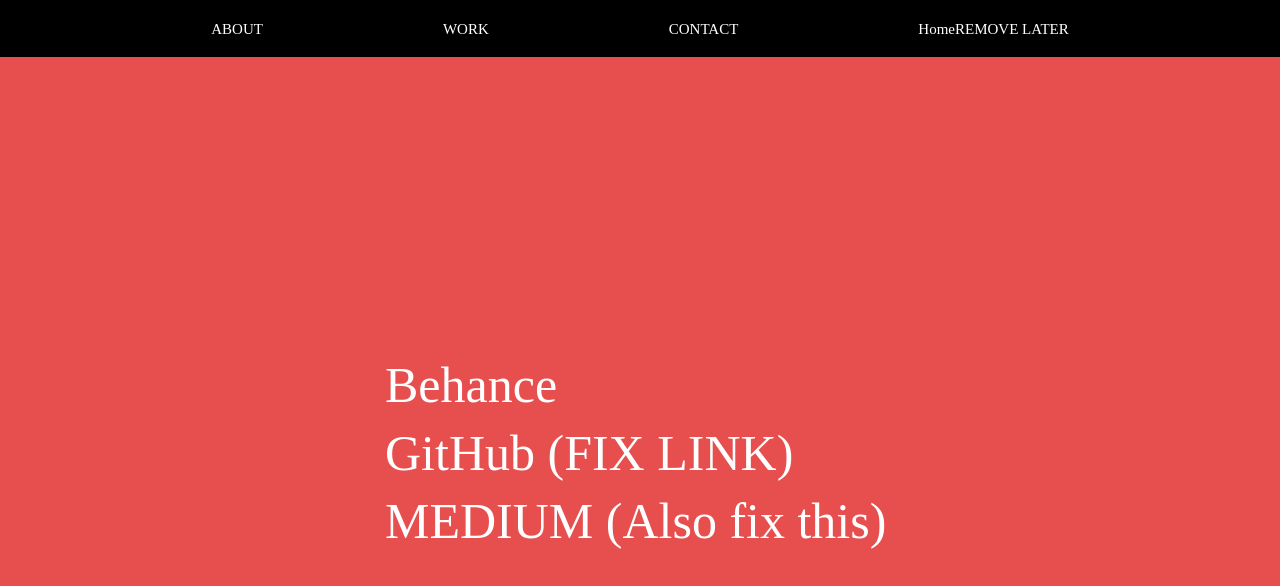
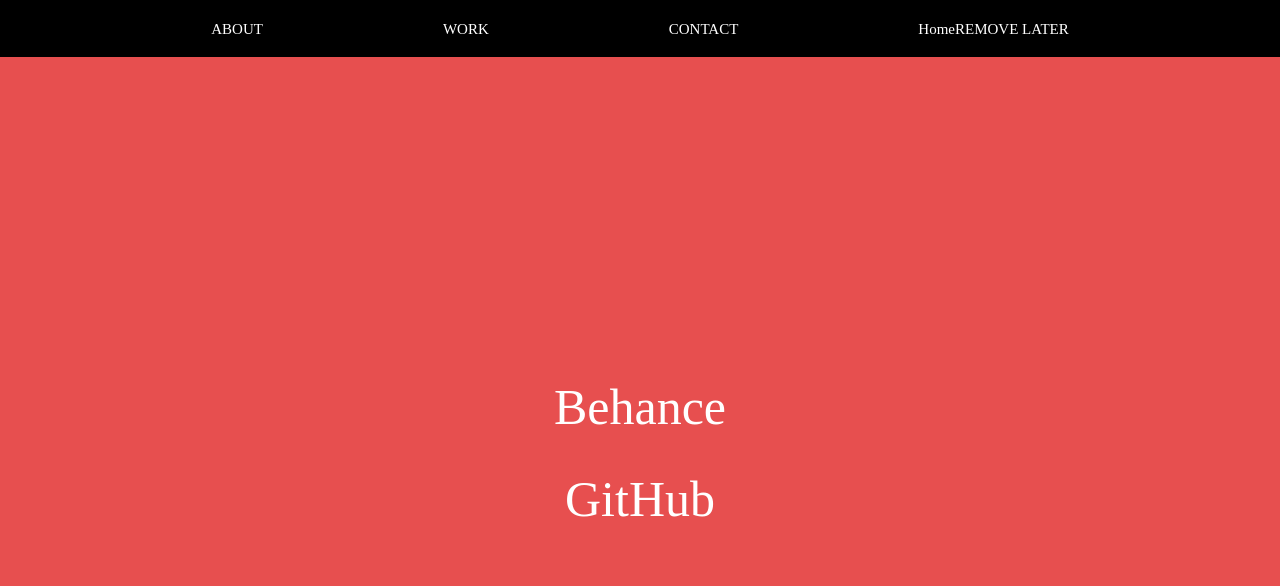
Before and after one commit to Tanflare/ts-website, a React (Create React App) app: page / in a window 1280 px wide. Both pictures are taken after a click on the link "WORK". Shown: the top 586 px of the page. Built offline with nearby package versions, Linux system fonts and the light colour scheme.

Commit message:
Added work and contact

```diff
--- a/src/components/About.css
+++ b/src/components/About.css
@@ -204,7 +204,7 @@
     font-size: 4vh;
     z-index: 15;
     position: absolute;
-    top: 80vh;
+    top: 75vh;
     border: none;
     background: none;
 
--- a/src/components/Contact.css
+++ b/src/components/Contact.css
@@ -1,9 +1,38 @@
-.contact {
+.App {
+  text-align: center;
+  position: relative;
+  background-color: #e74f4f;
+}
+
+.container {
     background-color: #e74f4f;
     min-height: 100vh;
     display: flex;
     flex-direction: column;
     align-items: center;
     justify-content: center;
-    position: relative;
       }
+
+.text {
+  font-size: 50px;
+  font-family: 'Noto Serif TC', serif;
+  color: white;
+  text-align: center;
+  justify-content: center;
+  align-items: center;
+
+
+}
+
+.grid-container {
+  display: grid;
+  grid-template-columns: auto auto auto;
+  padding: 40px;
+}
+.grid-item {
+  padding: 60px;
+  font-size: 50px;
+  font-family: 'Noto Serif TC', serif;
+  color: white;
+  text-align: center;
+}
--- a/src/components/Contact.jsx
+++ b/src/components/Contact.jsx
@@ -5,11 +5,23 @@
     state = {  }
     render() {
         return (
-            <div className="contact">
-            <h1>Contact</h1>
+            <div className="App">
+                <header className="container">
+                    {/* <h1 className="text">Under Construction</h1> */}
+                    <div class="grid-container">
+                        <div class="grid-item"><img src="../LN.png" height="70px" onClick={linkedin}></img></div>
+                        <div class="grid-item">2</div>
+                        <div class="grid-item">3</div>
+                    </div>
+                </header>
             </div>
          );
     }
 }
 
+function linkedin(){
+var win = window.open("https://www.linkedin.com/in/tanush-samson/", '_blank');
+  win.focus();
+}
+
 export default Contact;
--- a/src/components/Work.css
+++ b/src/components/Work.css
@@ -1,18 +1,22 @@
-.Work {
+.App {
+  text-align: center;
+  position: relative;
+  background-color: #e74f4f;
+}
+
+.container {
     background-color: #e74f4f;
     min-height: 100vh;
     display: flex;
     flex-direction: column;
     align-items: center;
     justify-content: center;
-    position: relative;
       }
 
 .link {
   font-size: 50px;
   font-family: 'Noto Serif TC', serif;
   color: white;
-  position: relative;
   text-align: center;
   justify-content: center;
   align-items: center;
--- a/src/components/Work.jsx
+++ b/src/components/Work.jsx
@@ -6,12 +6,12 @@
     state = {  }
     render() {
         return (
-            <div className="Work">
-            <div className="container">
-            <h1><a href="https://www.behance.net/Tanflare" className="link">Behance</a></h1>
-            <h1><a href="www.behance.com/Tanflare" className="link">GitHub (FIX LINK)</a></h1>
-            <h1><a href="www.behance.com/Tanflare" className="link">MEDIUM (Also fix this)</a></h1>
-            </div>
+            <div className="App">
+                <header className="container">
+                    <h1><a href="https://www.behance.net/Tanflare" className="link">Behance</a></h1>
+                    <br></br>
+                    <h1><a href="https://github.com/tanflare" className="link">GitHub</a></h1>
+                </header>
             </div>
 
         );
```
Also changed, not shown: public/LN.png (added).
